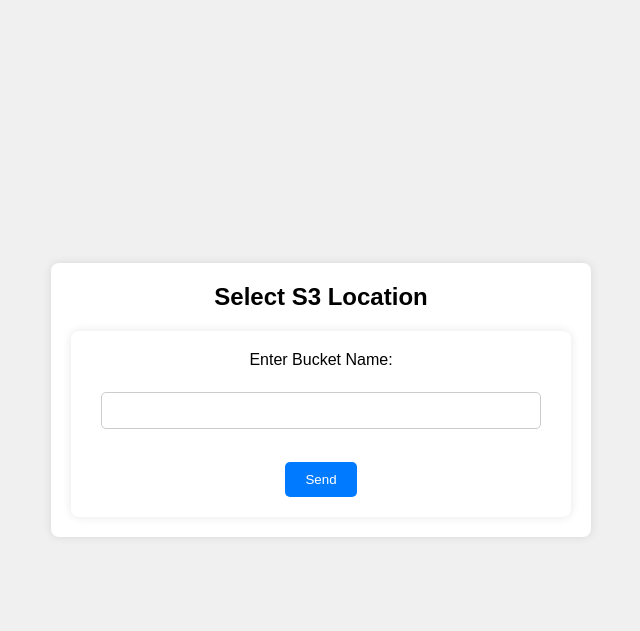
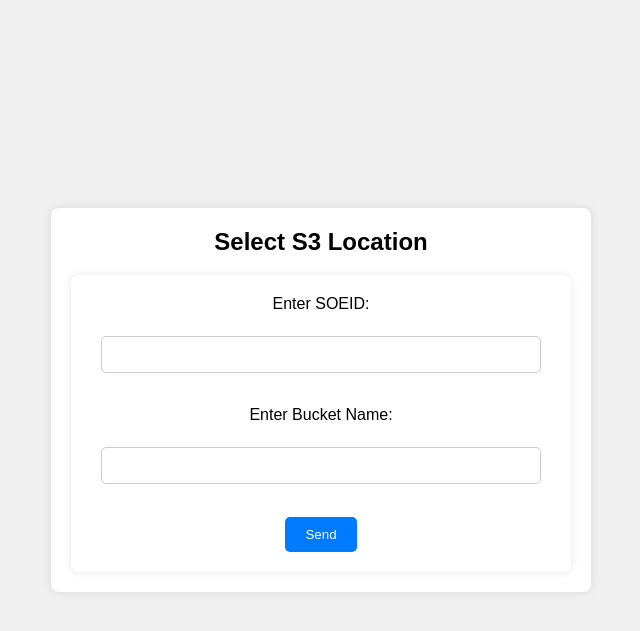
Before and after one commit to NilenduGanguli/web-utils, a FastAPI app: page /upload_files_documentum/index in a window 1280 px wide. Shown: the top 631 px of the page, without its empty margins (319-959 px from the left). Run offline with FastAPI, Linux system fonts and the light colour scheme.

Commit message:
added file viewer and entitlement check

```diff
--- a/main.py
+++ b/main.py
@@ -38,7 +38,11 @@
 
 # class Files(BaseModel):
 #     files: Dict[str, FilesData]
-
+def bucket_entitlement(soeid : str, bucket_name : str):
+    if soeid in bucket_name :
+        return None
+    else :
+        return {"entitlement" : "!! service under development !!"}
 def upload_directory_to_s3(directory_path, s3_url, s3_bucketname, access_key_id, secret_access_key):
     s3 = boto3.client('s3',
                       endpoint_url=s3_url,
@@ -50,7 +54,6 @@
     else:
         bucket_name = s3_bucketname
         prefix = ''
-    print(prefix)
     for root, dirs, files in os.walk(directory_path):
         for file in files:
             file_path = os.path.join(root, file)
@@ -191,10 +194,12 @@
 
 # enlarge document preview
 @app.get("/upload_files_documentum/bucket_browser")
-async def browse_files_local(bucket_name : str):
+async def browse_files_local(bucket_name : str, soeid : str):
     part1 = ""
     part2 = ""
     mid_data = "Error in Accessing or Parsing Bucket Contents!!"
+    if bucket_entitlement(soeid,bucket_name) :
+        return f"Entitlements : {str(bucket_entitlement(soeid,bucket_name))}"
     if not check_bucket(s3_url,bucket_name,access_key_id,secret_access_key):
         return f"Bucket Not Available at {s3_url}"
     else :
@@ -212,10 +217,13 @@
                 fetch_object(s3_url,bucket_name,access_key_id,secret_access_key,metadata_file_name,temp_file_path)
                 with open(temp_file_path) as infile:
                     metadata =json.loads(infile.read())
-                    print(metadata)
                     for item in bucketlist:
                         if item.split("/")[-1] in metadata:
-                            bucketlist[item].update({'alias':metadata[item.split("/")[-1]]})
+                            sub_dict = metadata[item.split("/")[-1]]
+                            if isinstance(sub_dict,dict):
+                                bucketlist[item].update({'document_category':sub_dict["document_category"],'document_subcategory':sub_dict['document_subcategory'],'description':sub_dict['document_description']})
+                            else :
+                                bucketlist[item].update({'alias':metadata[item.split("/")[-1]]})
                 for item in bucketlist:
                     wrapper = bucketlist[item]
                     bucketlist[item] = {'metadata':wrapper}
@@ -239,7 +247,9 @@
 
 
 @app.post("/upload")
-async def upload_files(files: List[UploadFile] = File(...), metadata: str = Form(...), bucket_name : str = Form(...)):
+async def upload_files(files: List[UploadFile] = File(...), metadata: str = Form(...), bucket_name : str = Form(...), soeid : str = Form(...)):
+    if bucket_entitlement(soeid,bucket_name) :
+        return f"Entitlements : {str(bucket_entitlement(soeid,bucket_name))}"
     metadata_dict = json.loads(metadata)
     print("Using Bucket : "+str(bucket_name))
     if '/' in bucket_name:
--- a/templates/bucket_browser.html
+++ b/templates/bucket_browser.html
@@ -71,8 +71,10 @@
 <div id="textInputForm">
   <h2>Select S3 Location</h2>
   <form id="textInputForm_inner">
+    <label for="textInput">Enter SOEID:</label><br>
+    <input type="text" id="textInput_soeid" name="textInput"><br><br>
     <label for="textInput">Enter Bucket Name:</label><br>
-    <input type="text" id="textInput" name="textInput"><br><br>
+    <input type="text" id="textInput_bname" name="textInput"><br><br>
     <button type="submit">Send</button>
   </form>
 </div>
@@ -82,13 +84,14 @@
   event.preventDefault(); // Prevent default form submission
 
   // Get input value
-  var inputValue = document.getElementById("textInput").value;
+  var inputValue_bname = document.getElementById("textInput_bname").value;
+  var inputValue_soeid = document.getElementById("textInput_soeid").value;
 
   // Encode URI component to handle special characters
-  var encodedInputValue = encodeURIComponent(inputValue);
-
+  var encodedInputValue_bname = encodeURIComponent(inputValue_bname);
+  var encodedInputValue_soeid = encodeURIComponent(inputValue_soeid);
   // Construct URL with input value
-  var url = "http://localhost:8003/upload_files_documentum/bucket_browser?bucket_name=" + encodedInputValue;
+  var url = "http://localhost:8003/upload_files_documentum/bucket_browser?bucket_name=" + encodedInputValue_bname + "&soeid=" + encodedInputValue_soeid;
 
   // Send GET request
   fetch(url)
```
Also changed, not shown: templates/save_to_s3.html (+28 -5 lines).
